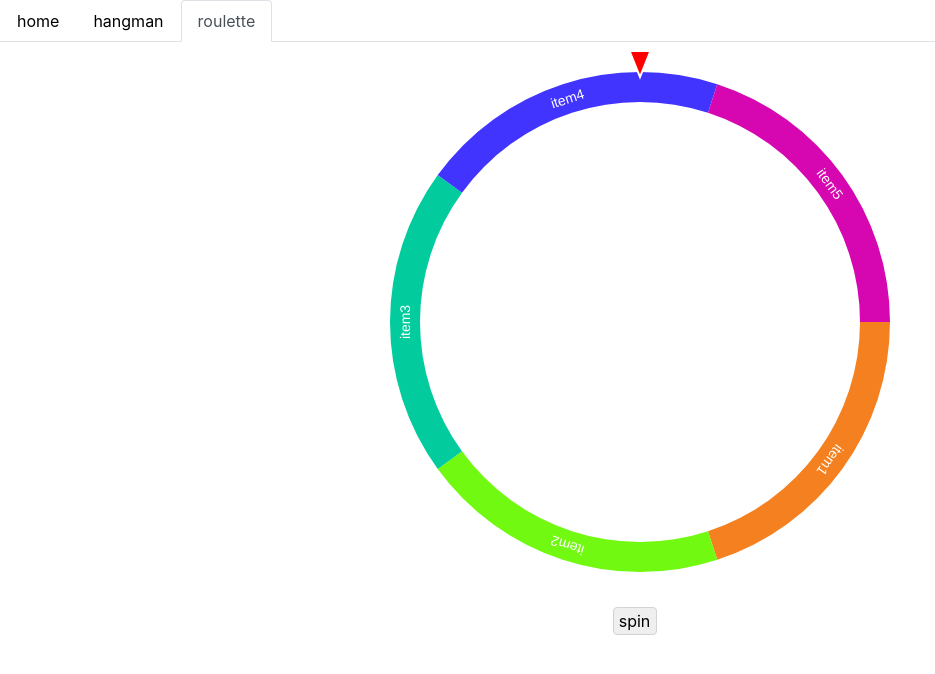
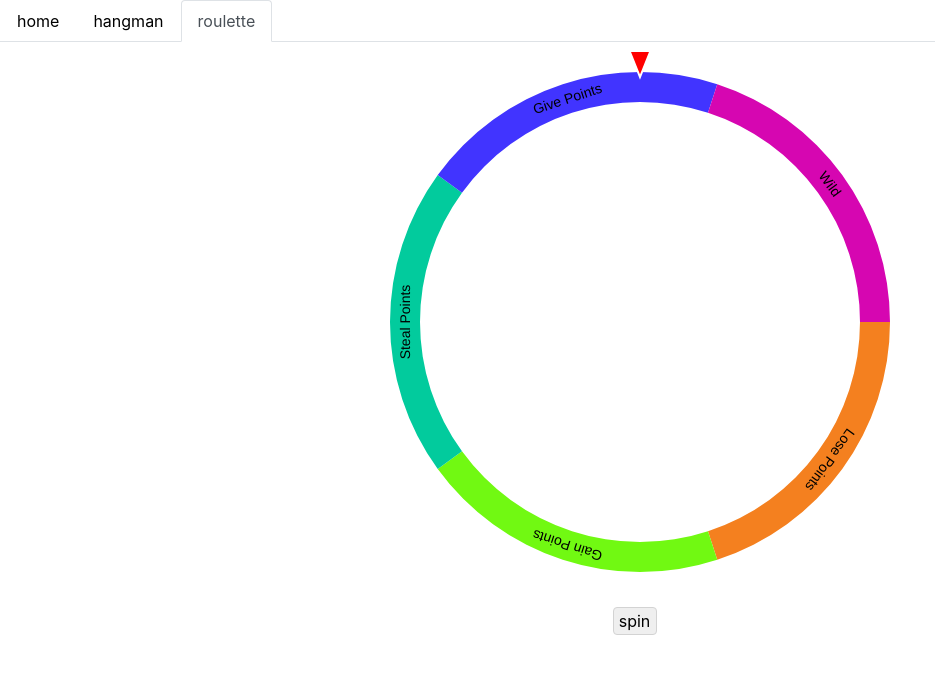
Before and after one commit to shodges201/Sabotage, a React (Create React App) app in the folder client/: page /roulette in a window 1280 px wide. Shown: the top 674 px of the page, without its empty margins (0-935 px from the left). Built offline with nearby package versions, Linux system fonts and the light colour scheme.

Commit message:
roulette page now works

```diff
--- a/client/src/App.js
+++ b/client/src/App.js
@@ -3,6 +3,18 @@ import { BrowserRouter as Router, Route } from "react-router-dom";
 import Home from "./components/pages/Home";
 import Hangman from "./components/pages/Hangman/Hangman";
 import Roulette from "./components/pages/Wheel/Roulette";
+
+const handleOnComplete = (value) => {
+  console.log(value);
+};
+
+const options = [
+  "war",
+  "pain",
+  "words",
+  "love",
+  "life",
+];
 
 function App() {
   console.log("zubin")
@@ -12,7 +24,7 @@ function App() {
       <div className="wrapper">
         <Route exact path="/" component={Home} />
         <Route exact path="/hangman" component={Hangman} />
-        <Route exact path="/roulette" component={Roulette} />
+        <Route options={options} baseSize={300} onComplete={handleOnComplete} exact path="/roulette" component={Roulette} />
       </div>
     </Router>
   );
--- a/client/src/components/pages/Wheel/Roulette.js
+++ b/client/src/components/pages/Wheel/Roulette.js
@@ -29,7 +29,7 @@ class Roulette extends React.Component {
     };
 
     static defaultProps = {
-      options:  ['item1', 'item2', 'item3', 'item4', 'item5'],
+      options:  ['Lose Points', 'Gain Points', 'Steal Points', 'Give Points', 'Wild'],
       baseSize: 275,
       spinAngleStart: Math.random() * 10 + 10,
       spinTimeTotal: Math.random() * 3 + 4 * 1000,
@@ -97,7 +97,7 @@ class Roulette extends React.Component {
           ctx.fill();
 
           ctx.save();
-          ctx.fillStyle = 'white';
+          ctx.fillStyle = 'black';
           ctx.translate(baseSize + Math.cos(angle + arc / 2) * textRadius,
                         baseSize + Math.sin(angle + arc / 2) * textRadius);
           ctx.rotate(angle + arc / 2 + Math.PI / 2);
@@ -155,7 +155,7 @@ class Roulette extends React.Component {
       const text = options[index]
       ctx.fillText(text, baseSize - ctx.measureText(text).width / 2, baseSize / 3);
       ctx.restore();
-      this.props.onComplete(text);
+      // this.props.onComplete(text);
     }
 
     easeOut(t, b, c, d) {
```
